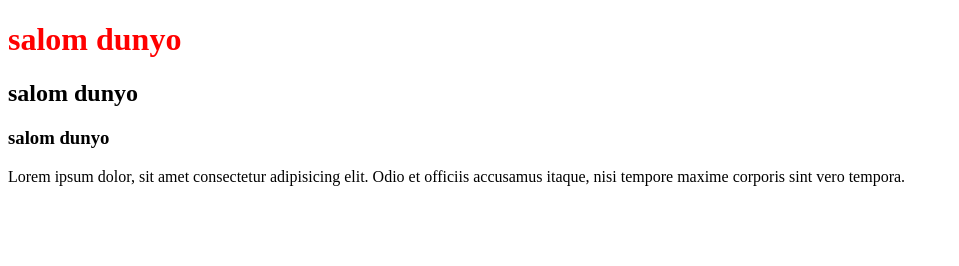
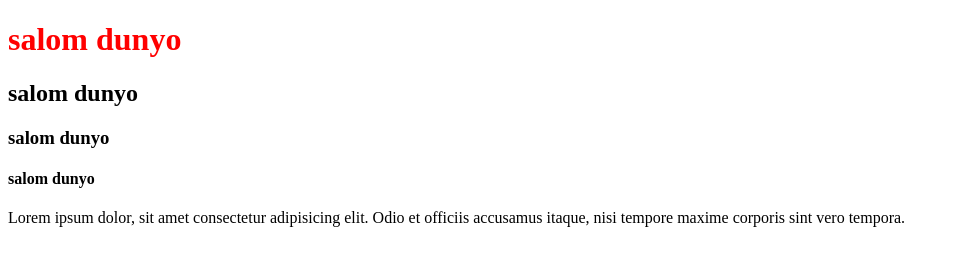
Before and after one commit to jamshidrajabov/prosta, a plain HTML site: page index.html in a window 1280 px wide. Shown: the whole page, without its empty margins (0-959 px from the left). Drawn offline with Linux system fonts and the light colour scheme.

Commit message:
h4 qoshildi

```diff
--- a/index.html
+++ b/index.html
@@ -10,6 +10,7 @@
     <h1>salom dunyo</h1>
     <h2>salom dunyo</h2>
     <h3>salom dunyo</h3>
+    <h4>salom dunyo</h4>
     <p>Lorem ipsum dolor, sit amet consectetur adipisicing elit. Odio et officiis accusamus itaque, nisi tempore maxime corporis sint vero tempora.</p>
 </body>
 </html>
```
